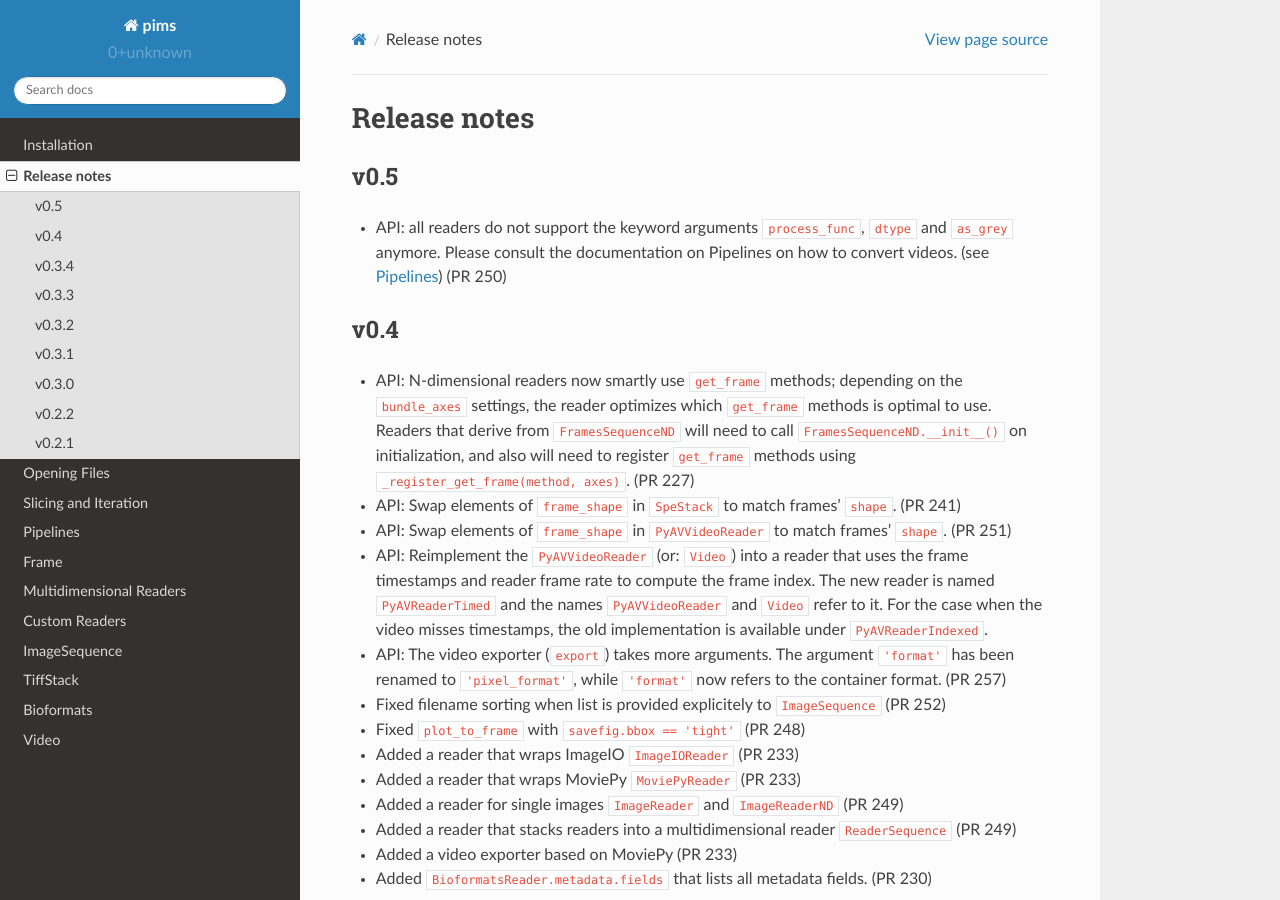
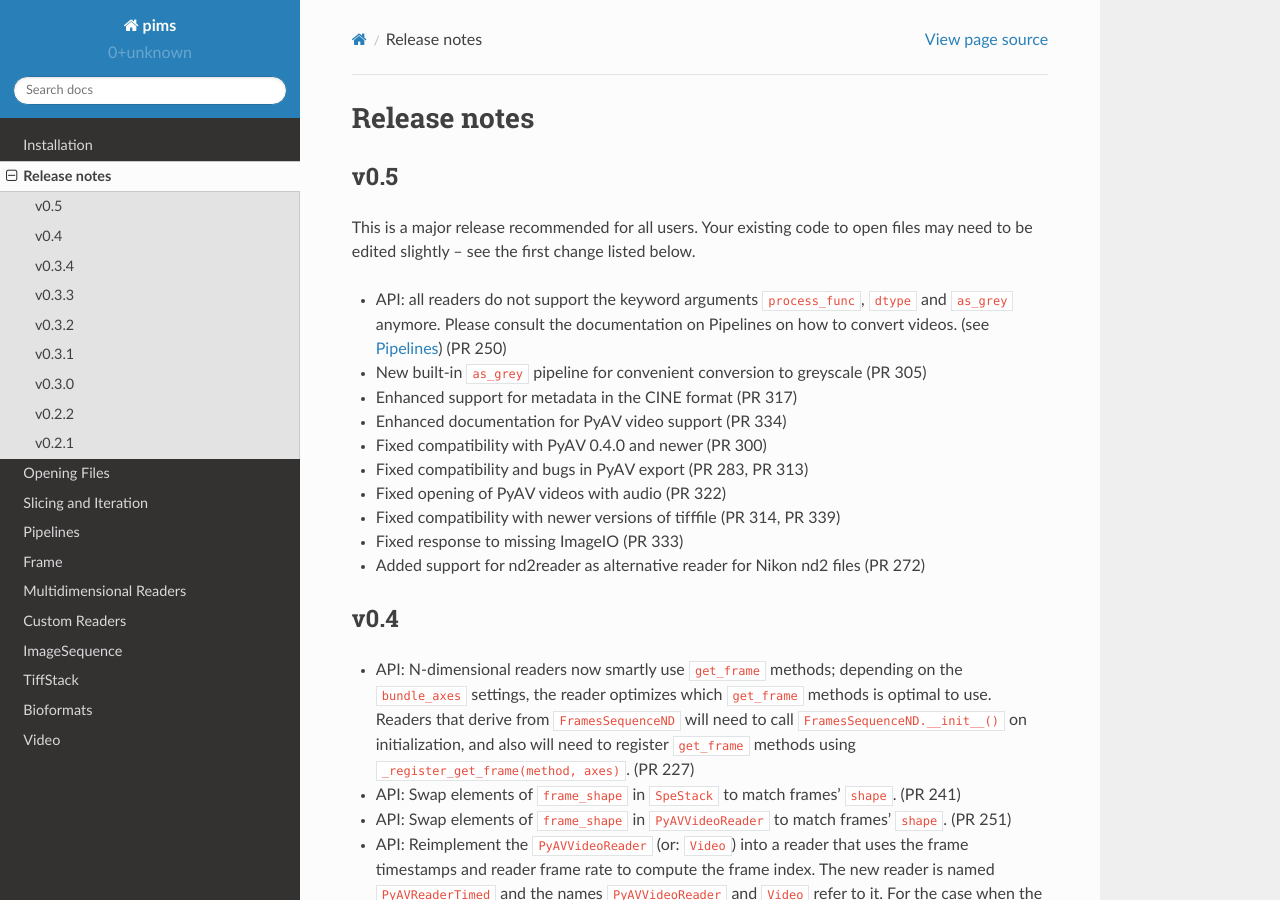
Before and after one commit to soft-matter/pims, a Sphinx documentation site: the page built from doc/source/release_notes.rst, in a window 1280 px wide and 900 px high. Built offline with Sphinx 7.4.7 and the Read the Docs theme 2.0.0, drawn with Linux system fonts in a browser that asks for light colours.

Commit message:
DOC: Update release notes for v0.5

```diff
--- a/doc/source/release_notes.rst
+++ b/doc/source/release_notes.rst
@@ -3,9 +3,23 @@ Release notes
 
 v0.5
 ----
+This is a major release recommended for all users. Your existing code to
+open files may need to be edited slightly -- see the first change listed below.
+
 - API: all readers do not support the keyword arguments ``process_func``,
   ``dtype`` and ``as_grey`` anymore. Please consult the documentation on
   Pipelines on how to convert videos. (see :doc:`pipelines`) (PR 250)
+- New built-in ``as_grey`` pipeline for convenient conversion to greyscale
+  (PR 305)
+- Enhanced support for metadata in the CINE format (PR 317)
+- Enhanced documentation for PyAV video support (PR 334)
+- Fixed compatibility with PyAV 0.4.0 and newer (PR 300)
+- Fixed compatibility and bugs in PyAV export (PR 283, PR 313)
+- Fixed opening of PyAV videos with audio (PR 322)
+- Fixed compatibility with newer versions of tifffile (PR 314, PR 339)
+- Fixed response to missing ImageIO (PR 333)
+- Added support for nd2reader as alternative reader for Nikon nd2 files (PR 272)
+
 
 v0.4
 ----
```
